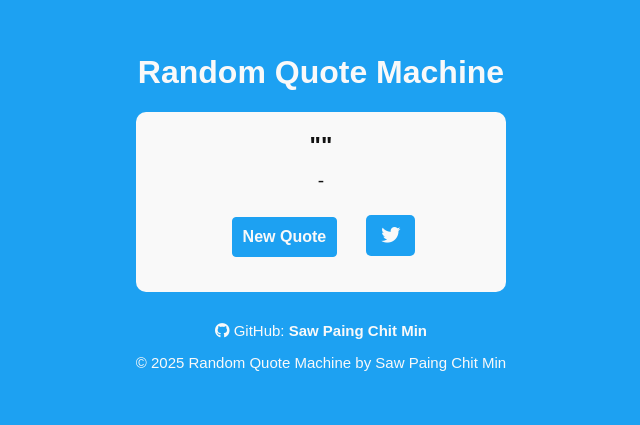
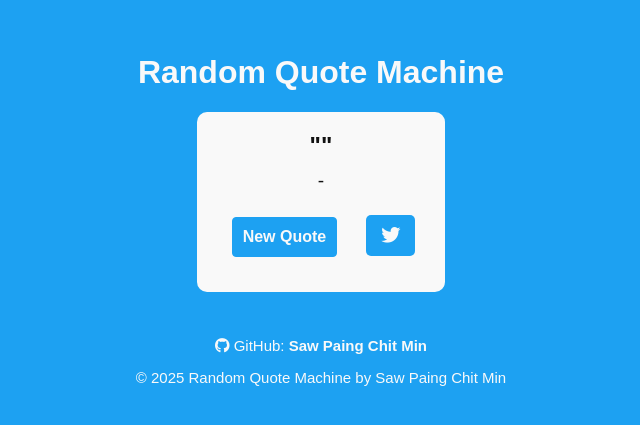
Before and after one commit to sawpaingchitmin/random_quote_machine, a plain HTML site: page index.html in a window 1280 px wide. Shown: the part 191-616 px from the top of the page, without its empty margins (319-959 px from the left). Drawn offline with nearby package versions, Linux system fonts and the light colour scheme; no server answers.

Commit message:
Update styles.css and script.js

```diff
--- a/css/styles.css
+++ b/css/styles.css
@@ -5,17 +5,13 @@
     --black: #121212;
 }
 
-html {
-    height: 100%;
-    margin: 0;
+body {
+    background-color: var(--blue);
     display: flex;
     flex-direction: column;
     justify-content: center;
     align-items: center;
-}
-
-body {
-    background-color: var(--blue);
+    min-height: 100vh;
 }
 
 header, footer, #text, #author, #new-quote {
--- a/js/script.js
+++ b/js/script.js
@@ -35,6 +35,7 @@ const QuoteBox = () => {
         fetchQuote();
     }, []); // Empty dependency array means this runs only once on mount
 
+
     return (
         <div id="quote-box">
             <div id="text">"{quote}"</div>       {/* Display the quote */}
```
